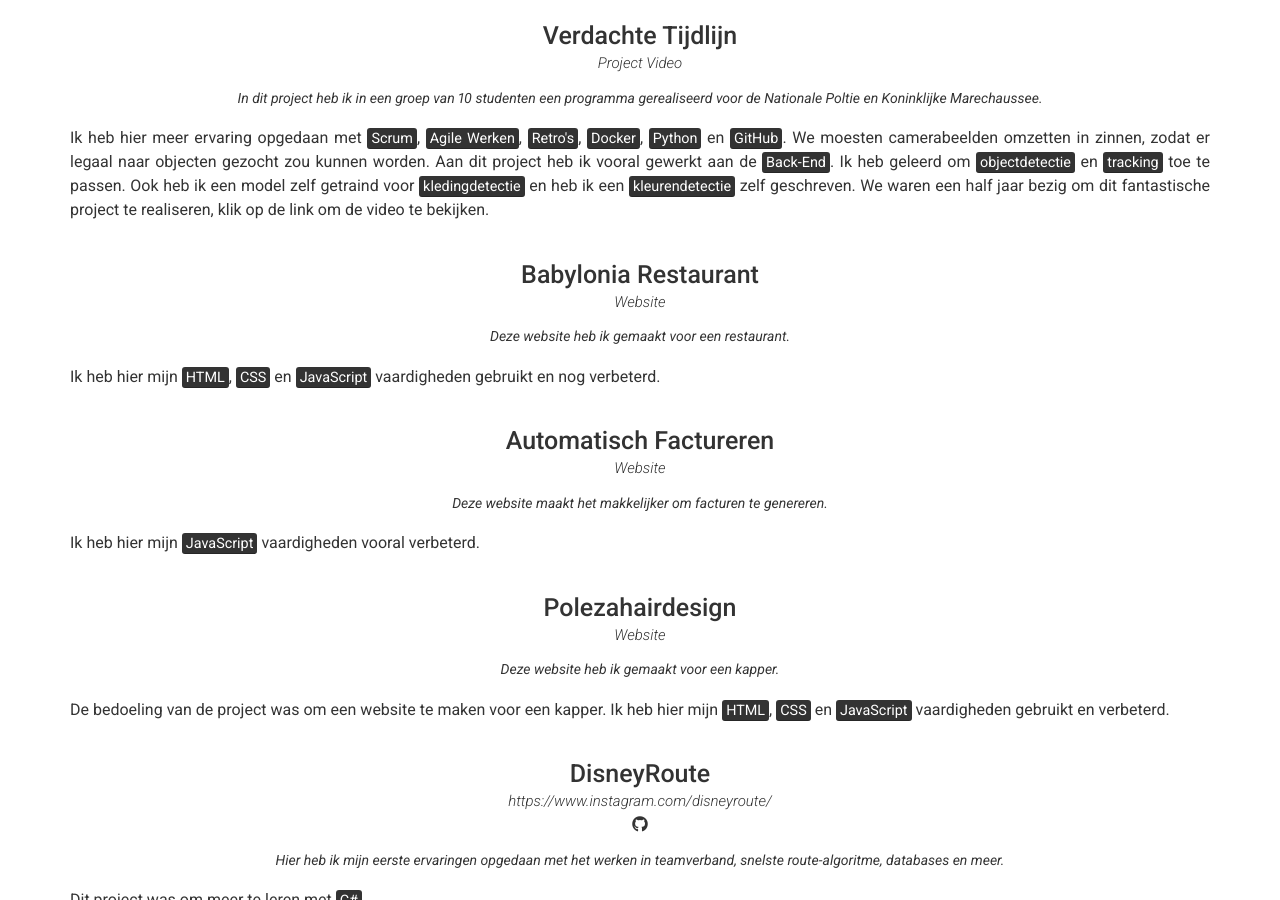
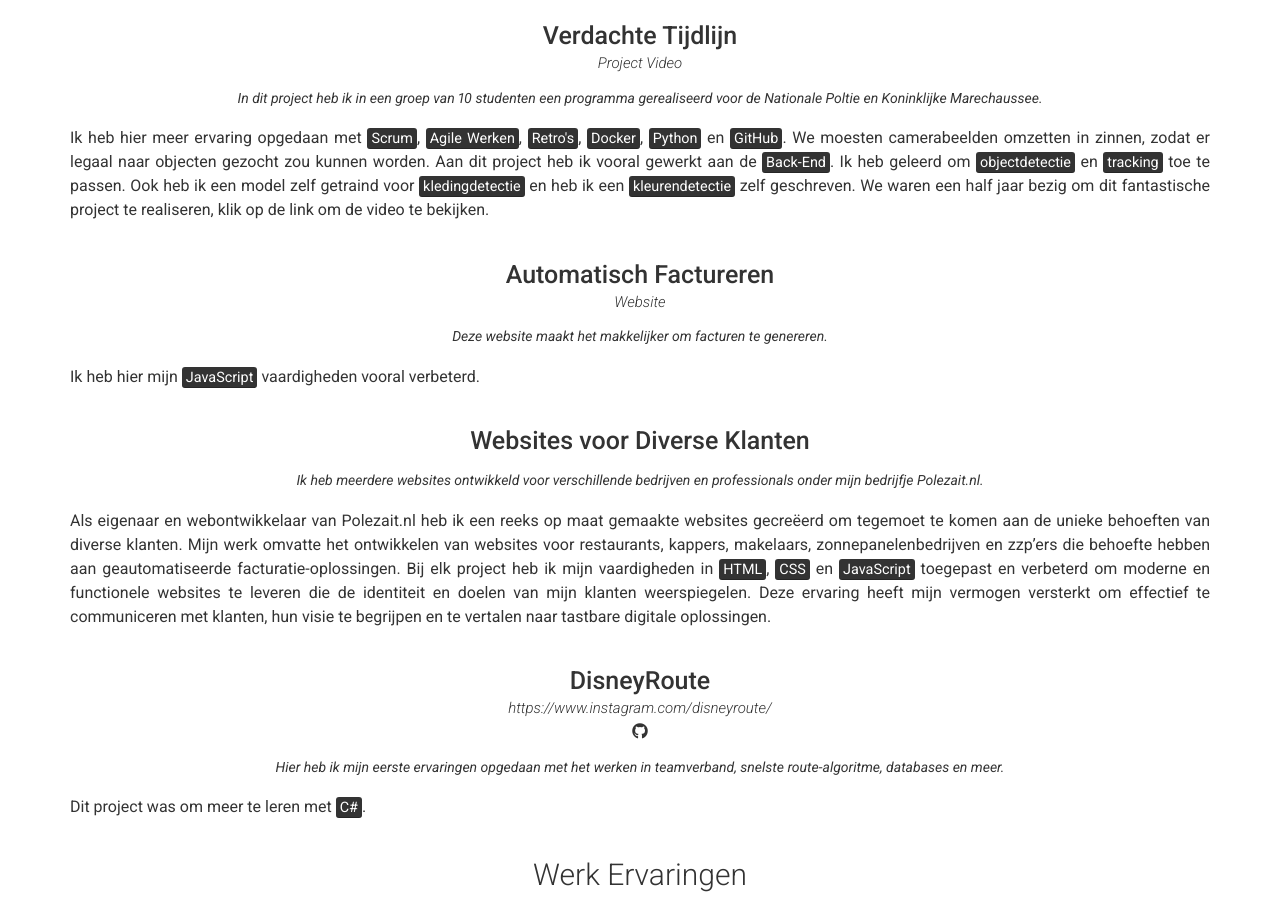
Before and after one commit to gp2001/gp2001.github.io, a Jekyll site: the page built from index.md, in a window 1280 px wide and 900 px high, scrolled down 609 px. Built offline with Jekyll 4.4.1, drawn with Linux system fonts in a browser that asks for light colours; nearby versions of some CDN libraries; a script that is not in the unit is left out.

Commit message:
projecten

```diff
--- a/_config.yml
+++ b/_config.yml
@@ -71,14 +71,6 @@
           Ik heb geleerd om <mark>objectdetectie</mark> en <mark>tracking</mark> toe te passen. Ook heb ik een model zelf getraind voor <mark>kledingdetectie</mark> en heb ik een <mark>kleurendetectie</mark> zelf geschreven.
           We waren een half jaar bezig om dit fantastische project te realiseren, klik op de link om de video te bekijken.
       - layout: top-middle
-        title: Babylonia Restaurant
-        link: https://www.babyloniarestaurant.nl
-        link_text: Website
-        quote: >
-          Deze website heb ik gemaakt voor een restaurant.
-        description: | # this will include new lines to allow paragraphs
-          Ik heb hier mijn <mark>HTML</mark>, <mark>CSS</mark> en <mark>JavaScript</mark> vaardigheden gebruikt en nog verbeterd.
-      - layout: top-middle
         title: Automatisch Factureren
         link: gp2001.github.io/facturen
         link_text: Website
@@ -91,13 +83,11 @@
         description: | # this will include new lines to allow paragraphs
           Ik heb hier mijn <mark>JavaScript</mark> vaardigheden vooral verbeterd.
       - layout: top-middle
-        title: Polezahairdesign
-        link: https://www.polezahairdesign.nl/
-        link_text: Website
+        title: Websites voor Diverse Klanten
         quote: >
-          Deze website heb ik gemaakt voor een kapper.
+          Ik heb meerdere websites ontwikkeld voor verschillende bedrijven en professionals onder mijn bedrijfje Polezait.nl.
         description: | # this will include new lines to allow paragraphs
-          De bedoeling van de project was om een website te maken voor een kapper. Ik heb hier mijn <mark>HTML</mark>, <mark>CSS</mark> en <mark>JavaScript</mark> vaardigheden gebruikt en verbeterd.
+          Als eigenaar en webontwikkelaar van Polezait.nl heb ik een reeks op maat gemaakte websites gecreëerd om tegemoet te komen aan de unieke behoeften van diverse klanten. Mijn werk omvatte het ontwikkelen van websites voor restaurants, kappers, makelaars, zonnepanelenbedrijven en zzp'ers die behoefte hebben aan geautomatiseerde facturatie-oplossingen. Bij elk project heb ik mijn vaardigheden in <mark>HTML</mark>, <mark>CSS</mark> en <mark>JavaScript</mark> toegepast en verbeterd om moderne en functionele websites te leveren die de identiteit en doelen van mijn klanten weerspiegelen. Deze ervaring heeft mijn vermogen versterkt om effectief te communiceren met klanten, hun visie te begrijpen en te vertalen naar tastbare digitale oplossingen.
       - layout: top-middle
         title: DisneyRoute
         link: https://www.instagram.com/disneyroute/
```
